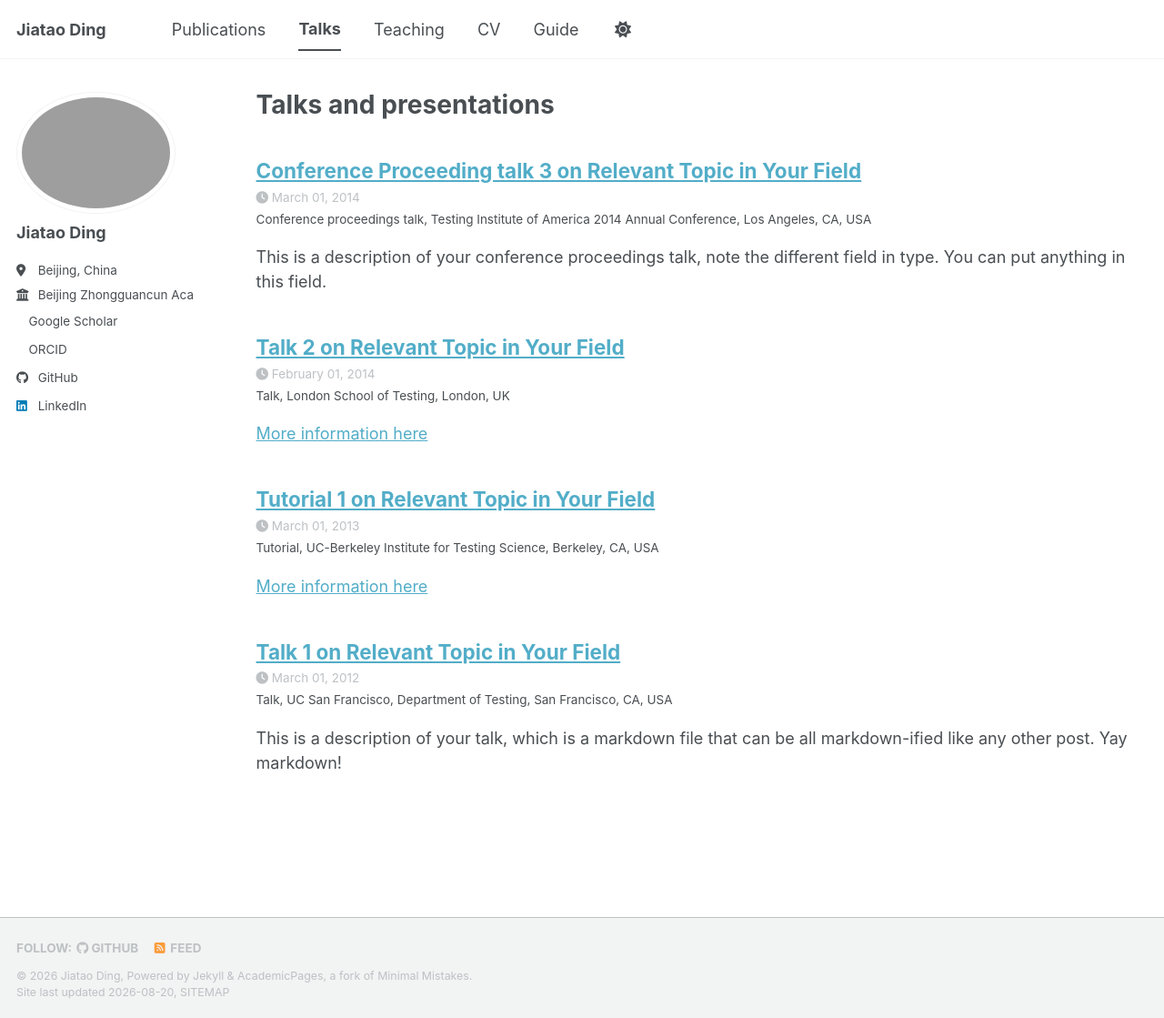
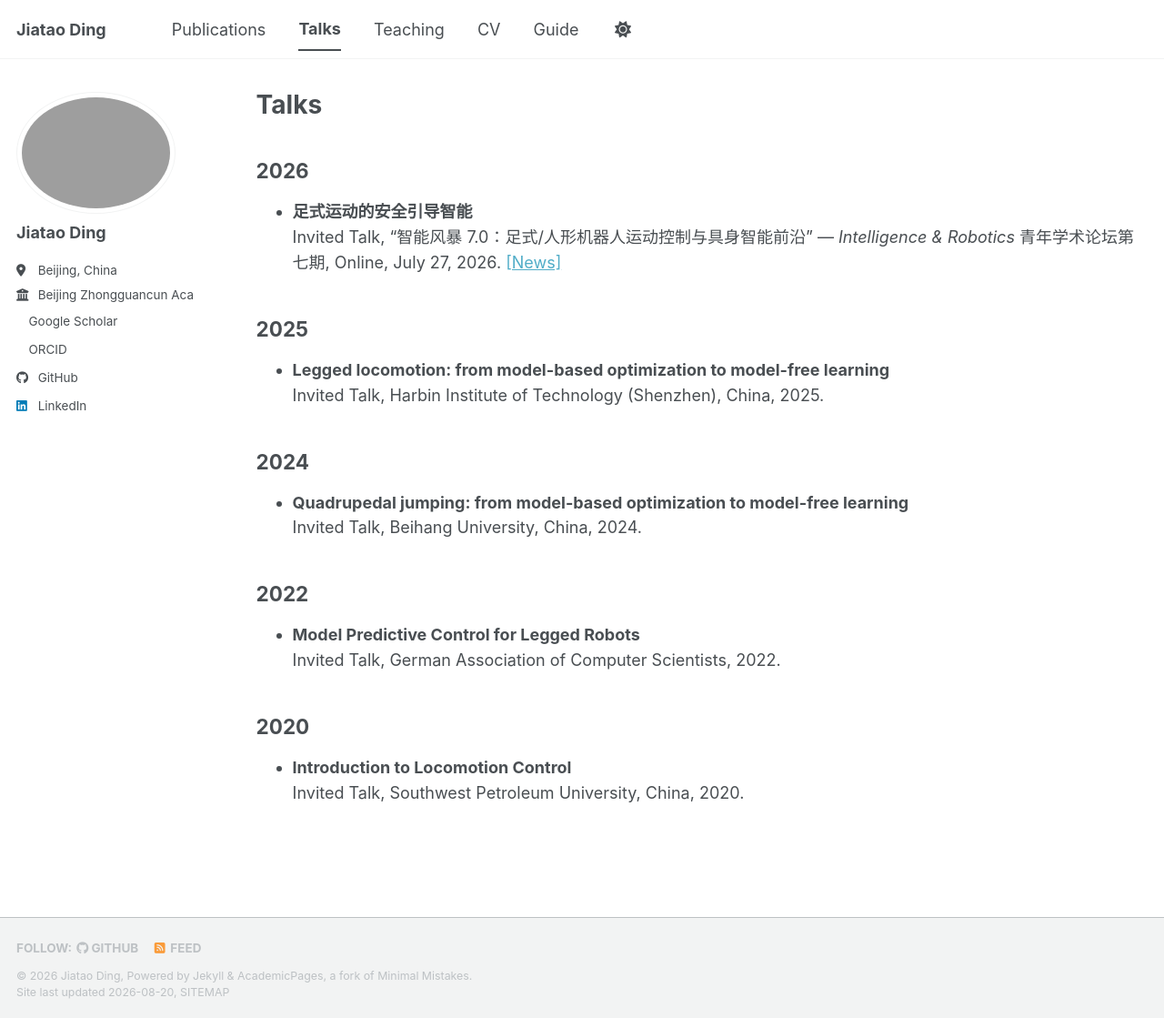
Before and after one commit to jiataoding/jiataoding.github.io, a Jekyll site: the page built from _pages/talks.html, in a window 1280 px wide and 1119 px high. Shown: the whole window at 91% size. Built offline with Jekyll 4.4.1, drawn with Linux system fonts in a browser that asks for light colours; a style sheet for code colours, icons or effects is not loaded.

Commit message:
update_talks

```diff
--- a/_pages/talks.html
+++ b/_pages/talks.html
@@ -1,16 +1,62 @@
 ---
 layout: archive
-title: "Talks and presentations"
+title: "Talks"
 permalink: /talks/
 author_profile: true
 ---
 
-{% if site.talkmap_link == true %}
+<h2>2026</h2>
 
-<p style="text-decoration:underline;"><a href="/talkmap.html">See a map of all the places I've given a talk!</a></p>
+<ul class="talk-list">
+  <li>
+    <strong>足式运动的安全引导智能</strong><br>
+    Invited Talk, “智能风暴 7.0：足式/人形机器人运动控制与具身智能前沿” — <em>Intelligence &amp; Robotics</em> 青年学术论坛第七期, Online, July 27, 2026.
+    <a href="https://mp.weixin.qq.com/s/zRSAsz4pjU9URK4B3QD3Aw" target="_blank" rel="noopener">[News]</a>
+  </li>
+</ul>
 
-{% endif %}
+<h2>2025</h2>
 
-{% for post in site.talks reversed %}
-  {% include archive-single-talk.html %}
-{% endfor %}
+<ul class="talk-list">
+  <li>
+    <strong>Legged locomotion: from model-based optimization to model-free learning</strong><br>
+    Invited Talk, Harbin Institute of Technology (Shenzhen), China, 2025.
+  </li>
+</ul>
+
+<h2>2024</h2>
+
+<ul class="talk-list">
+  <li>
+    <strong>Quadrupedal jumping: from model-based optimization to model-free learning</strong><br>
+    Invited Talk, Beihang University, China, 2024.
+  </li>
+</ul>
+
+<h2>2022</h2>
+
+<ul class="talk-list">
+  <li>
+    <strong>Model Predictive Control for Legged Robots</strong><br>
+    Invited Talk, German Association of Computer Scientists, 2022.
+  </li>
+</ul>
+
+<h2>2020</h2>
+
+<ul class="talk-list">
+  <li>
+    <strong>Introduction to Locomotion Control</strong><br>
+    Invited Talk, Southwest Petroleum University, China, 2020.
+  </li>
+</ul>
+
+<style>
+.talk-list {
+  margin-bottom: 1.8em;
+}
+.talk-list li {
+  margin-bottom: 1em;
+  line-height: 1.55;
+}
+</style>
```
